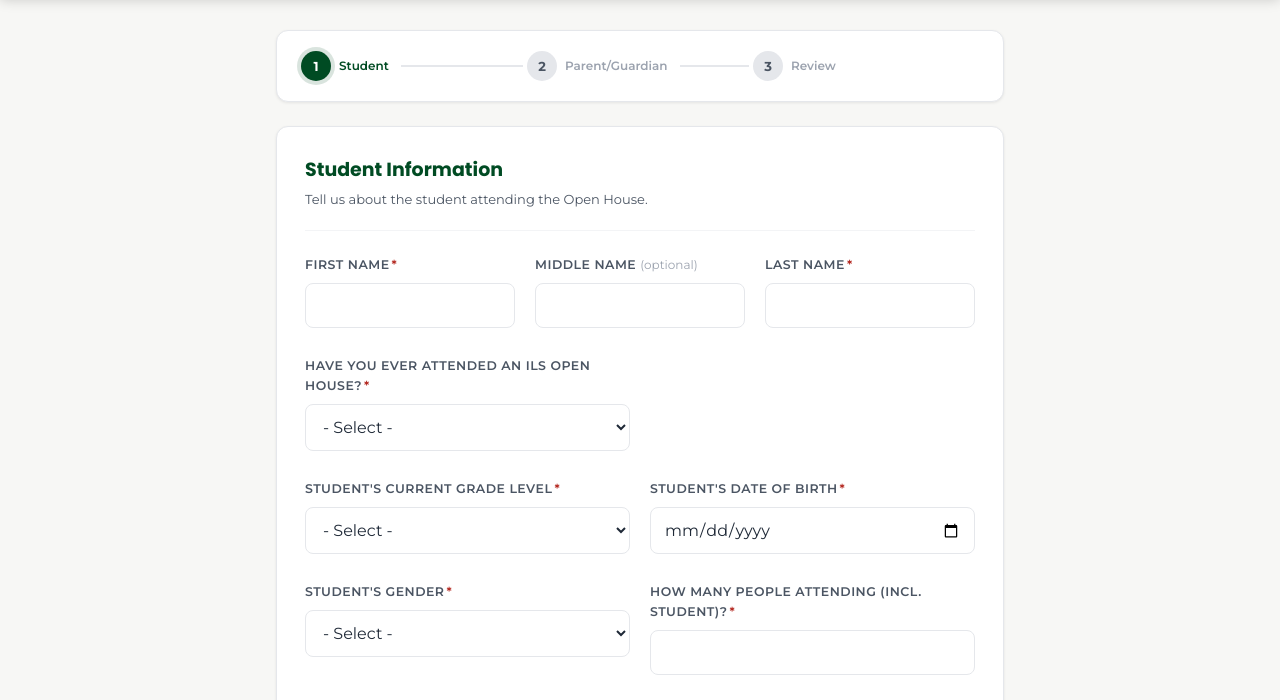
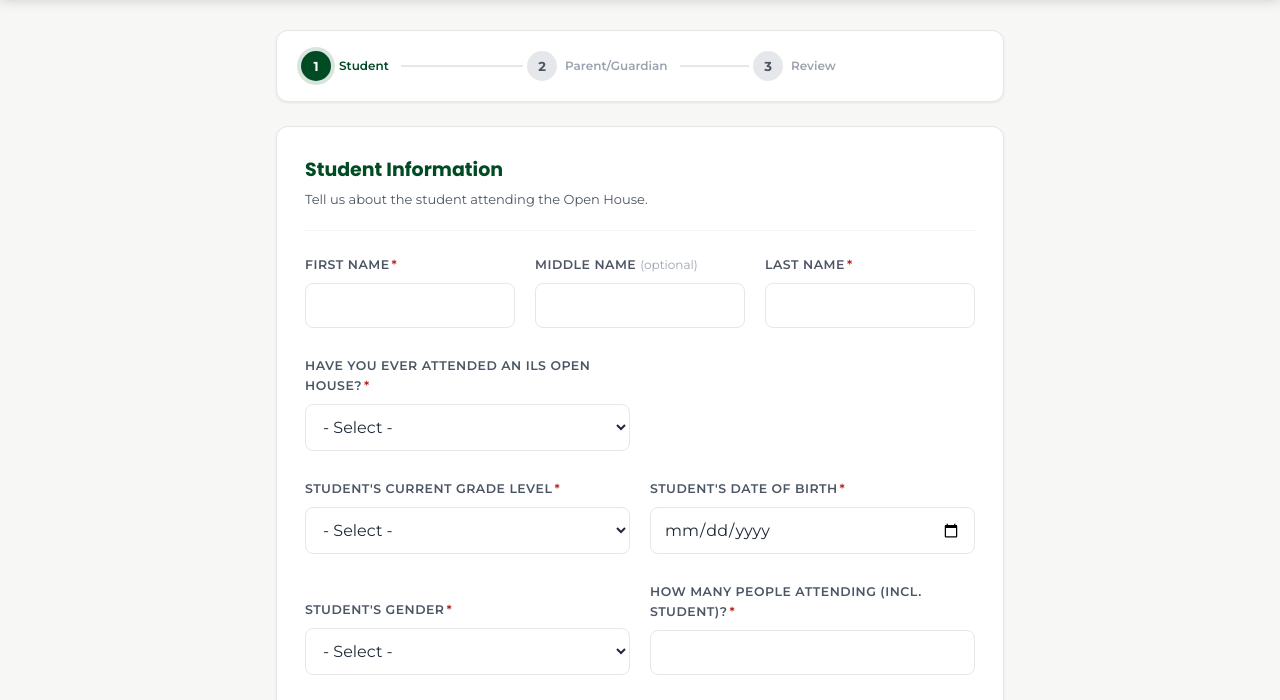
Before and after one commit to orojas119/ils-openhouse-registration, a plain HTML site: page index.html in a window 1280 px wide. Shown: the part 90-790 px from the top of the page. Drawn offline with Linux system fonts and the light colour scheme.

Commit message:
Fix input misalignment when a field-row's labels wrap differently
Each .field stacks its label then input from the top independently
(flex-direction:column). When one field's label wraps to 2 lines (e.g.
"How Many People Attending (incl. student)?") next to a sibling with a
short 1-line label (e.g. "Student's Gender"), the taller label pushed its
input down while the shorter one's input stayed higher - visibly
misaligned input boxes across the row, as flagged by orojas via
screenshot.

Fixed with justify-content:flex-end on .field: since .field-row is a
grid with default align-items:stretch, every .field already stretches to
the row's full height. Bottom-aligning the flex content means both
fields' inputs land on the same baseline regardless of label line count,
at the small cost of the (much less noticeable) labels no longer sharing
a baseline above them.

```diff
--- a/index.html
+++ b/index.html
@@ -85,7 +85,7 @@
   .field-row.single { grid-template-columns: 1fr; }
   .field-row.thirds { grid-template-columns: 1fr 1fr 1fr; }
   @media (max-width: 600px) { .field-row, .field-row.thirds { grid-template-columns: 1fr; gap: 20px; } }
-  .field { display: flex; flex-direction: column; gap: 8px; }
+  .field { display: flex; flex-direction: column; gap: 8px; justify-content: flex-end; }
   .field.hidden-field { display: none; }
   .field label { font-size: 12.5px; font-weight: 600; color: var(--gray-600); text-transform: uppercase; letter-spacing: .5px; }
   .field label .req { color: var(--red); margin-left: 2px; }
```
